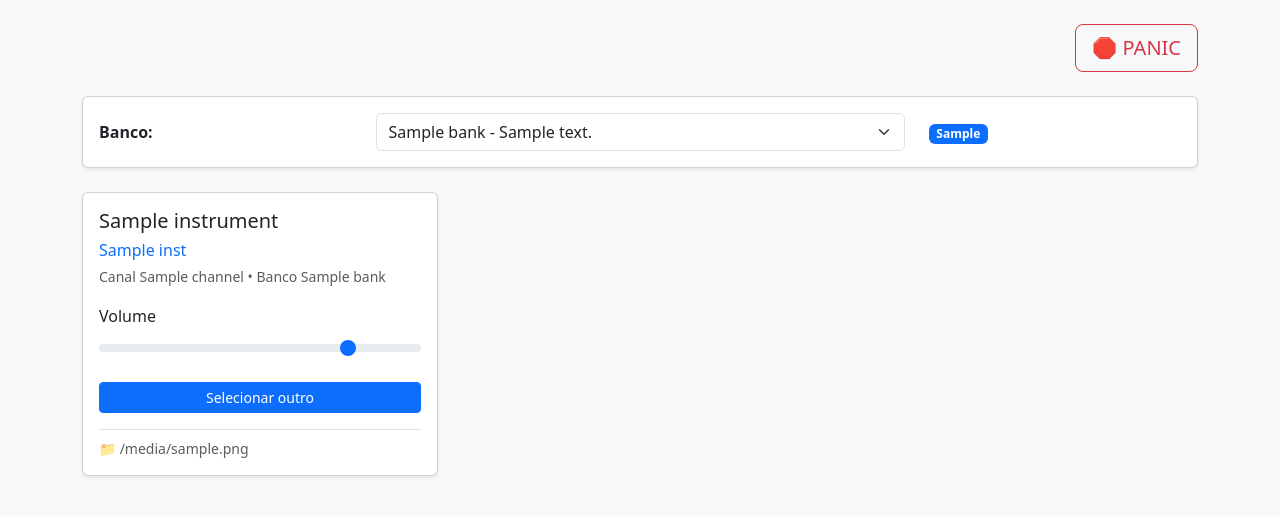
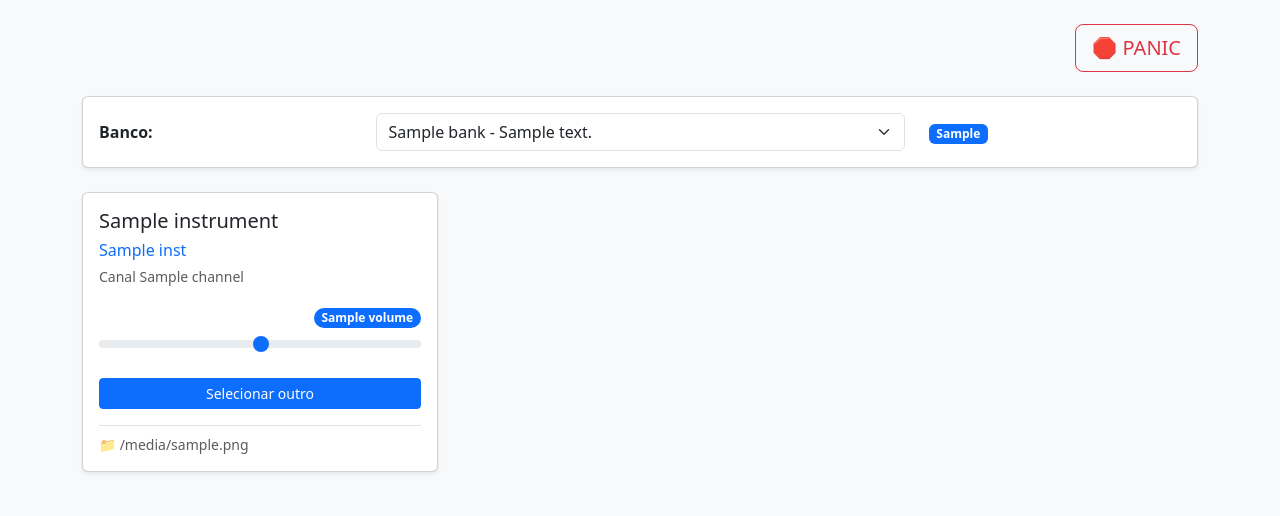
Before and after one commit to code4music/py-midi, a Flask app: template app/templates/index.html in a window 1280 px wide. Shown: the top 516 px of the page. Run offline with Flask 3, Linux system fonts and the light colour scheme; the template is opened without the code that fills it: most values are stand-ins (such as "Sample title", 1, 10 or a date in 2020); parts of the project's set-up code (start-up, migrations or seed data) failed here and were passed over.

Commit message:
chore: improve volume display

```diff
--- a/app/templates/index.html
+++ b/app/templates/index.html
@@ -50,11 +50,15 @@
             <h5 class="card-title">{{ name }}</h5>
             <div class="mb-3">
               <h6 class="text-primary mb-1" id="preset-name-{{ name }}">{{ inst.preset_name }}</h6>
-              <small class="text-muted">Canal {{ inst.channel }} • Banco {{ inst.bank }}</small>
+              <small class="text-muted">Canal {{ inst.channel }}</small>
             </div>
-            <label class="form-label">Volume</label>
-            <input type="range" min="0" max="127" value="100" class="form-range" onchange="setVolume('{{ name }}', this.value)" >
-            <button class="btn btn-primary btn-sm mt-3 w-100" onclick="openPresetModal('{{ name }}')" >
+            <div class="mb-2">
+              <label class="form-label mb-1 float-end"><span class="badge rounded-pill {% if inst.volume == 0 %}bg-secondary{% else %}bg-primary{% endif %}" id="volume-display-{{ name }}">{{ inst.volume }}</span></label>
+              <input type="range" min="0" max="127" value="{{ inst.volume }}" class="form-range" id="volume-{{ name }}"
+                     oninput="updateVolumeDisplay('{{ name }}', this.value)"
+                     onchange="setVolume('{{ name }}', this.value)">
+            </div>
+            <button class="btn btn-primary btn-sm mt-2 w-100" onclick="openPresetModal('{{ name }}')" >
               Selecionar outro
             </button>
             <div class="mt-3 pt-2 border-top">
@@ -169,13 +173,18 @@
               <!-- Preset em destaque -->
               <div class="mb-3">
                 <h6 class="text-primary mb-1" id="preset-name-${name}">${inst.preset_name}</h6>
-                <small class="text-muted">Canal ${inst.channel} • Volume ${inst.volume}</small>
+                <small class="text-muted">Canal ${inst.channel}</small>
               </div>
 
-              <label class="form-label">Volume</label>
-              <input type="range" min="0" max="127" value="${inst.volume}" class="form-range" onchange="setVolume('${name}', this.value)">
+              <div class="mb-2">
+                <label class="form-label mb-1 float-end"><span class="badge rounded-pill ${inst.volume == 0 ? 'bg-secondary' : 'bg-primary'}" id="volume-display-${name}">${inst.volume}</span></label>
+                <input type="range" min="0" max="127" value="${inst.volume}" class="form-range"
+                       id="volume-${name}"
+                       oninput="updateVolumeDisplay('${name}', this.value)"
+                       onchange="setVolume('${name}', this.value)">
+              </div>
 
-              <button class="btn btn-primary btn-sm mt-3 w-100" onclick="openPresetModal('${name}')">
+              <button class="btn btn-primary btn-sm mt-2 w-100" onclick="openPresetModal('${name}')">
                 Selecionar outro
               </button>
 
@@ -274,6 +283,18 @@
         body: JSON.stringify({ name: name, value: value })
       });
     }
+
+    function updateVolumeDisplay(name, value) {
+      const badge = document.getElementById(`volume-display-${name}`);
+      badge.textContent = value;
+
+      // Muda cor do badge: cinza quando 0, azul quando > 0
+      if (parseInt(value) === 0) {
+        badge.className = 'badge rounded-pill bg-secondary';
+      } else {
+        badge.className = 'badge rounded-pill bg-primary';
+      }
+    }
   </script>
 </body>
 </html>
--- a/app/webui.py
+++ b/app/webui.py
@@ -13,6 +13,7 @@ def create_app(synth):
                 "bank": inst.get("bank", 0),
                 "preset": inst.get("preset", 0),
                 "preset_name": inst.get("preset_name", "None"),
+                "volume": inst.get("volume", 100),
             }
             for name, inst in synth.instruments.items()
         }
```
